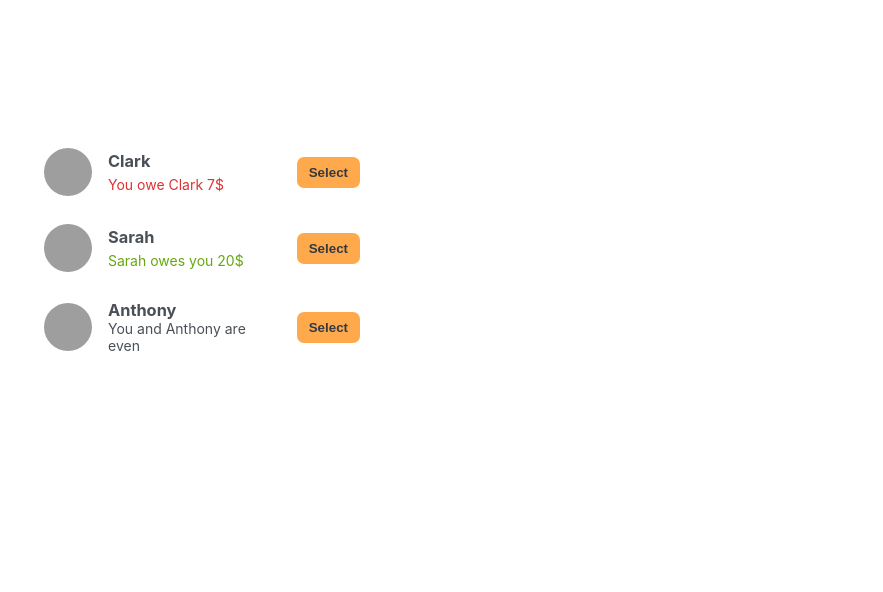
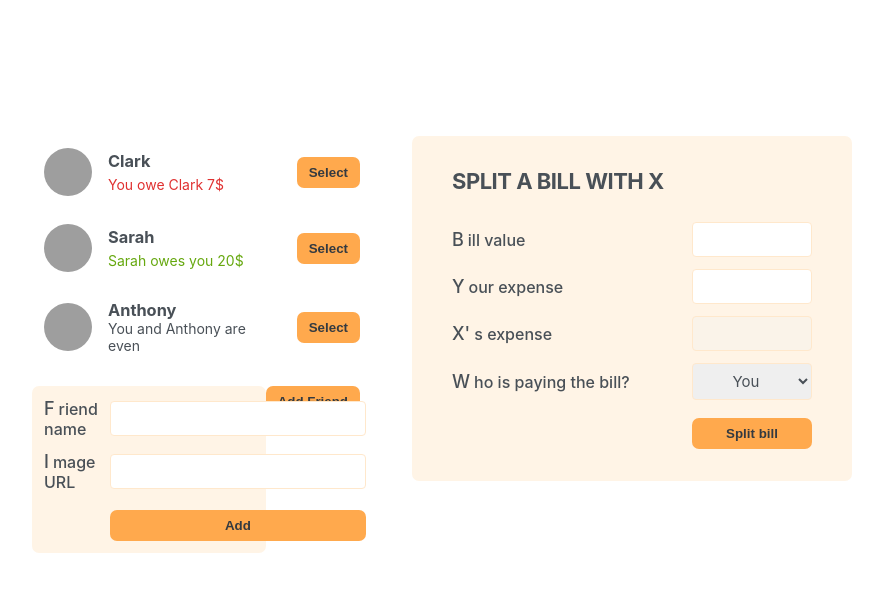
Before and after one commit to VinokurYurii/eat-n-split, a JavaScript app: page / in a window 1280 px wide. Shown: the top 592 px of the page, without its empty margins (198-1081 px from the left). Built offline with nearby package versions, Linux system fonts and the light colour scheme; grey boxes are pictures that could not be loaded; the HTML template or start-up script is replaced by a standard one.

Commit message:
Add forms

```diff
--- a/src/App.js
+++ b/src/App.js
@@ -23,7 +23,10 @@
   return <div className="app">
     <div className="sidebar">
       <FiendsList />
+      <Button>Add Friend</Button>
+      <FormAddFriend />
     </div>
+    <FormSplitBill />
   </div>
 }
 
@@ -45,6 +48,45 @@
     {friend.balance > 0 && <p className="green">{friend.name} owes you {friend.balance}$</p> }
     {friend.balance === 0 && <p>You and {friend.name} are even</p> }
 
-    <button className="button">Select</button>
+    <Button>Select</Button>
   </li>
 }
+
+function FormAddFriend() {
+  return <form className="form-add-friend">
+    <label>Friend name</label>
+    <input type="text"/>
+
+    <label>Image URL</label>
+    <input type="text"/>
+
+    <Button>Add</Button>
+  </form>
+}
+
+function Button({children}) {
+  return <button className="button">{children}</button>
+}
+
+function FormSplitBill() {
+  return <form className="form-split-bill">
+    <h2>Split a bill with X</h2>
+
+    <label>Bill value</label>
+    <input type="text"/>
+
+    <label>Your expense</label>
+    <input type="text"/>
+
+    <label>X's expense</label>
+    <input type="text" disabled />
+
+    <label>Who is paying the bill?</label>
+    <select>
+      <option value={0}>You</option>
+      <option value={1}>X</option>
+    </select>
+
+    <Button>Split bill</Button>
+  </form>
+}
```
